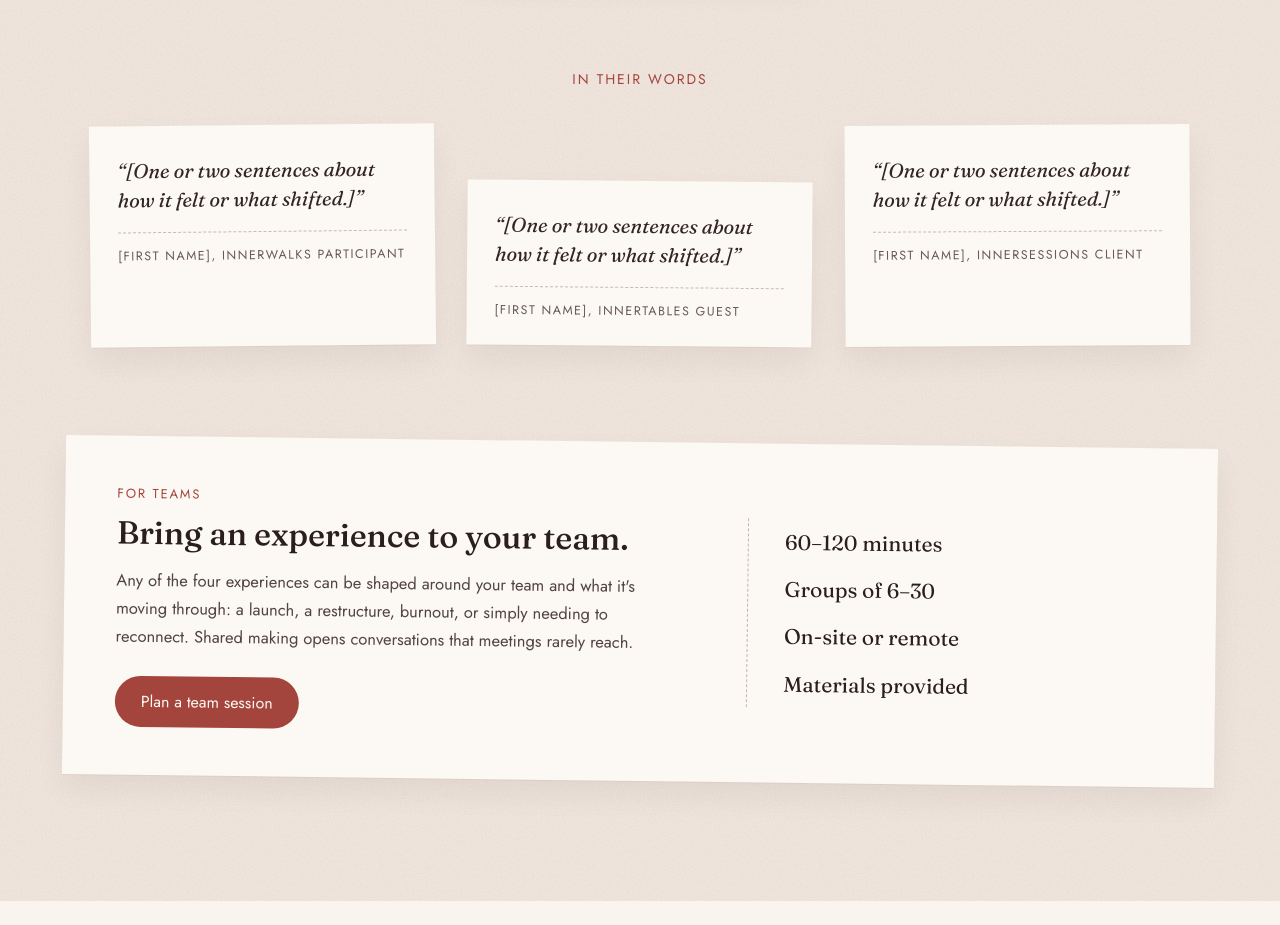
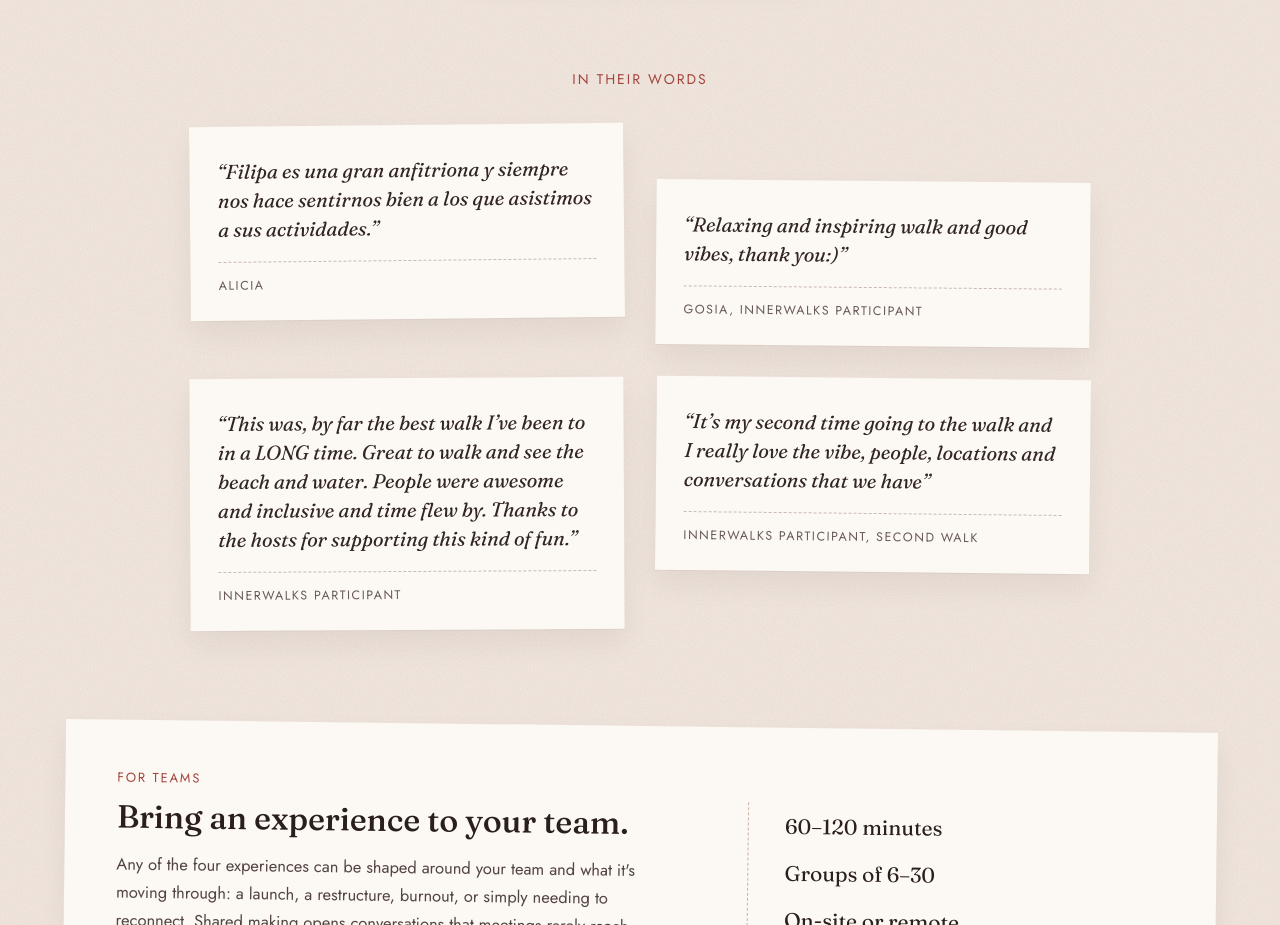
Before and after one commit to missphips/innerscapism, a plain HTML site: page index.html in a window 1280 px wide. Shown: the part 4580-5505 px from the top of the page. Drawn offline with Linux system fonts and the light colour scheme.

Commit message:
Add real testimonials to "In their words"
Co-Authored-By: Claude Opus 5.5 <noreply@anthropic.com>

```diff
--- a/index.html
+++ b/index.html
@@ -112,11 +112,12 @@
   .hero-skill { font-family: 'Fraunces', serif; font-style: italic; font-size: 18px; color: #a3453d; margin: 0 0 18px; }
   .quotes { margin: 96px auto 0; max-width: 1100px; text-align: center; }
   .quotes-kicker { font-size: 14px; letter-spacing: 0.14em; text-transform: uppercase; color: #a3453d; margin: 0 0 36px; }
-  .quotes-grid { display: grid; grid-template-columns: repeat(3, minmax(0, 1fr)); gap: 32px; text-align: left; }
+  .quotes-grid { display: grid; grid-template-columns: repeat(2, minmax(0, 1fr)); gap: 32px; text-align: left; max-width: 900px; margin: 0 auto; align-items: start; }
   .quote { margin: 0; padding: 30px 28px 26px; }
   .quote:nth-child(1) { --tilt: -0.6deg; }
   .quote:nth-child(2) { --tilt: 0.5deg; }
   .quote:nth-child(3) { --tilt: -0.3deg; }
+  .quote:nth-child(4) { --tilt: 0.6deg; }
   .quote blockquote { margin: 0 0 18px; font-family: 'Fraunces', serif; font-style: italic; font-size: 20px; line-height: 1.45; color: oklch(28% 0.02 40); }
   .quote figcaption { font-size: 12.5px; letter-spacing: 0.12em; text-transform: uppercase; color: oklch(48% 0.02 40); padding-top: 14px; border-top: 1px dashed oklch(80% 0.02 50); }
   .closing-reminder { position: relative; display: block; width: fit-content; max-width: 300px; margin: 6px auto 44px; transform: rotate(-2deg); filter: drop-shadow(0 10px 14px rgba(40, 26, 20, 0.14)); }
@@ -281,16 +282,20 @@
       <p class="quotes-kicker" id="quotes-title">In their words</p>
       <div class="quotes-grid">
         <figure class="quote door">
-          <blockquote>“[One or two sentences about how it felt or what shifted.]”</blockquote>
-          <figcaption>[First name], InnerWalks participant</figcaption>
+          <blockquote lang="es">“Filipa es una gran anfitriona y siempre nos hace sentirnos bien a los que asistimos a sus actividades.”</blockquote>
+          <figcaption>Alicia</figcaption>
         </figure>
         <figure class="quote door">
-          <blockquote>“[One or two sentences about how it felt or what shifted.]”</blockquote>
-          <figcaption>[First name], InnerTables guest</figcaption>
+          <blockquote>“Relaxing and inspiring walk and good vibes, thank you:)”</blockquote>
+          <figcaption>Gosia, InnerWalks participant</figcaption>
         </figure>
         <figure class="quote door">
-          <blockquote>“[One or two sentences about how it felt or what shifted.]”</blockquote>
-          <figcaption>[First name], InnerSessions client</figcaption>
+          <blockquote>“This was, by far the best walk I’ve been to in a LONG time. Great to walk and see the beach and water. People were awesome and inclusive and time flew by. Thanks to the hosts for supporting this kind of fun.”</blockquote>
+          <figcaption>InnerWalks participant</figcaption>
+        </figure>
+        <figure class="quote door">
+          <blockquote>“It’s my second time going to the walk and I really love the vibe, people, locations and conversations that we have”</blockquote>
+          <figcaption>InnerWalks participant, second walk</figcaption>
         </figure>
       </div>
     </section>
```
